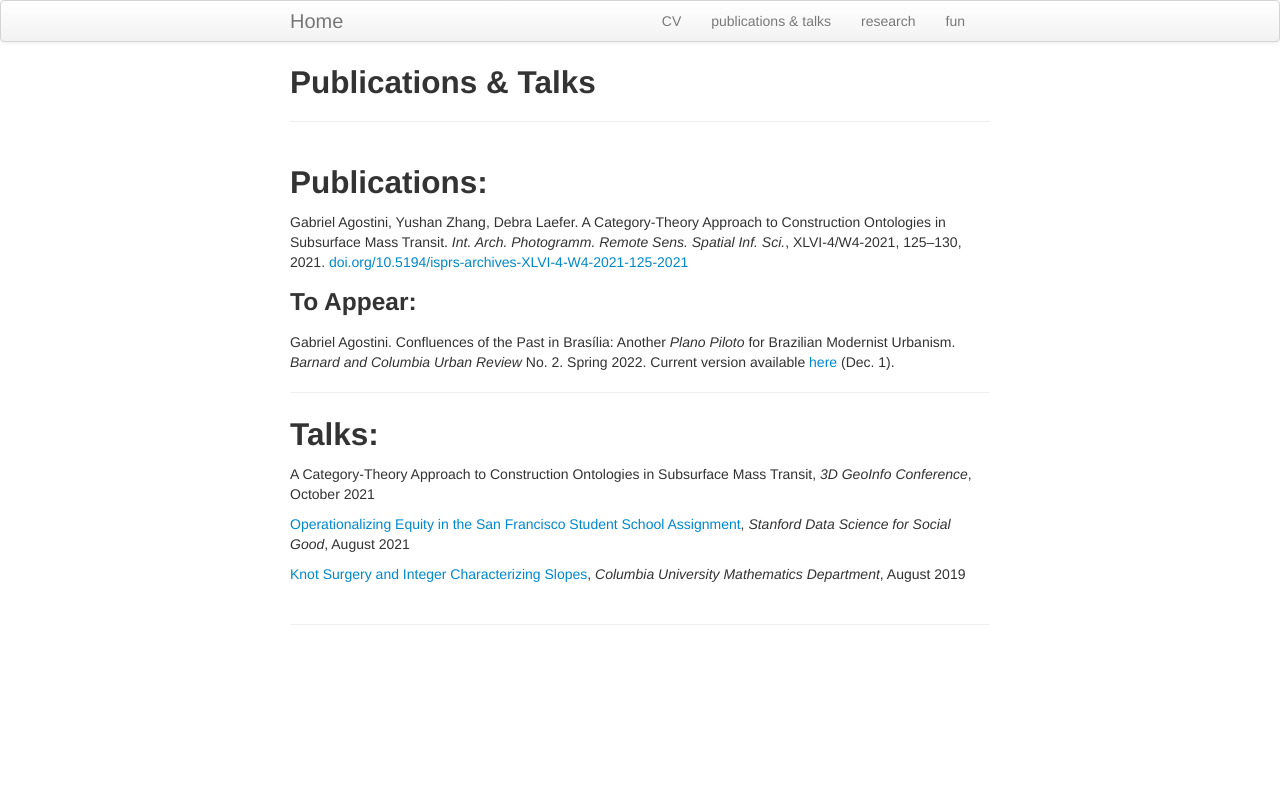
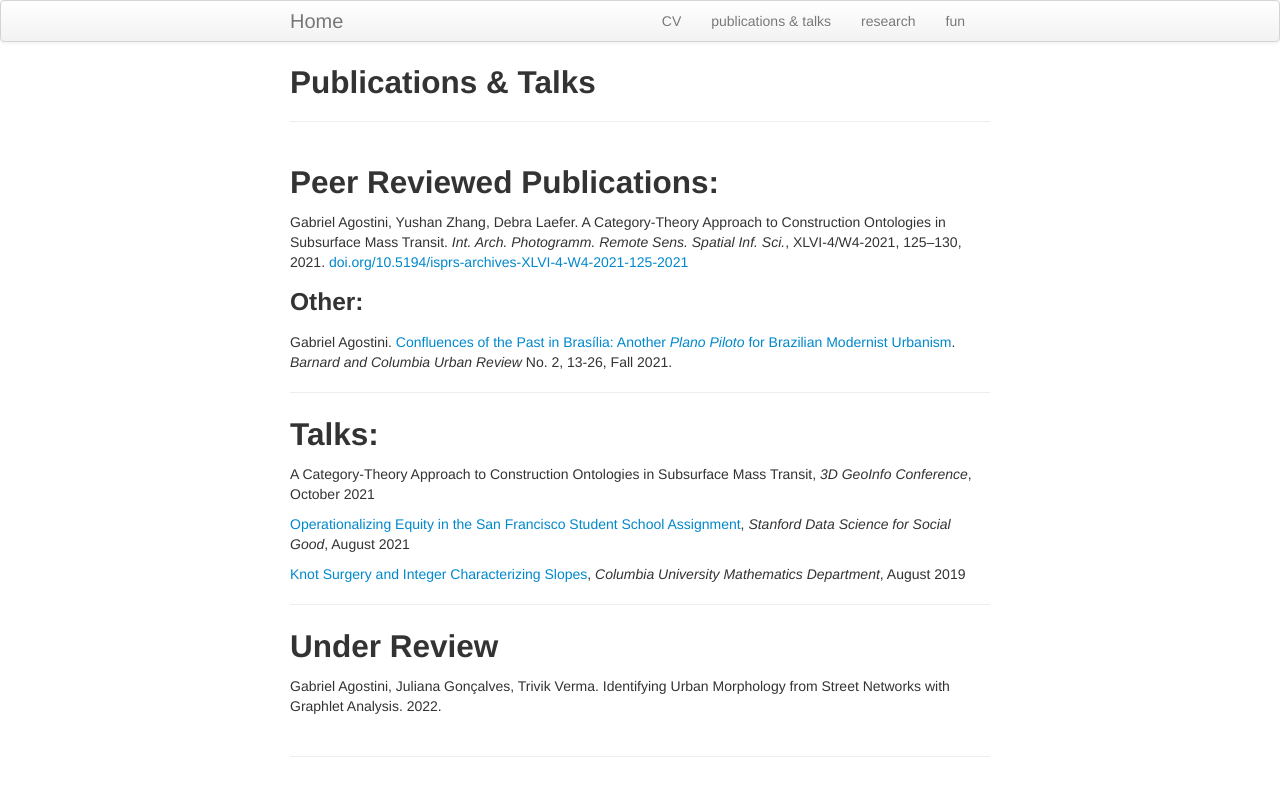
Before and after one commit to gsagostini/gsagostini.github.io, a Jekyll site: the page built from pages/publications_and_talks.md, in a window 1280 px wide. Shown: the top 796 px of the page. Built offline with Jekyll 4.4.1, drawn with Linux system fonts in a browser that asks for light colours.

Commit message:
add urban review and conference abstract

```diff
--- a/pages/publications_and_talks.md
+++ b/pages/publications_and_talks.md
@@ -4,13 +4,13 @@ title: Publications & Talks
 description: Pieces of my work that already got out there
 ---
 
-## Publications:
+## Peer Reviewed Publications:
 
 Gabriel Agostini, Yushan Zhang, Debra Laefer. A Category-Theory Approach to Construction Ontologies in Subsurface Mass Transit. _Int. Arch. Photogramm. Remote Sens. Spatial Inf. Sci._, XLVI-4/W4-2021, 125–130, 2021. [doi.org/10.5194/isprs-archives-XLVI-4-W4-2021-125-2021](https://www.int-arch-photogramm-remote-sens-spatial-inf-sci.net/XLVI-4-W4-2021/125/2021/)
 
-### To Appear:
+### Other:
 
-Gabriel Agostini. Confluences of the Past in Brasília: Another _Plano Piloto_ for Brazilian Modernist Urbanism. _Barnard and Columbia Urban Review_ No. 2. Spring 2022. Current version available [here](../files/Confluences-of-the-Past-in-Brasilia.pdf) (Dec. 1).
+Gabriel Agostini. [Confluences of the Past in Brasília: Another _Plano Piloto_ for Brazilian Modernist Urbanism](../files/urban_review_fall21.pdf). _Barnard and Columbia Urban Review_ No. 2, 13-26, Fall 2021.
 
 ---
 
@@ -21,3 +21,8 @@ A Category-Theory Approach to Construction Ontologies in Subsurface Mass Transit
 [Operationalizing Equity in the San Francisco Student School Assignment](https://www.youtube.com/watch?v=48FYug28Bzw&t=3531s), _Stanford Data Science for Social Good_, August 2021
 
 [Knot Surgery and Integer Characterizing Slopes](https://youtu.be/0LLg-Lr_me4), _Columbia University Mathematics Department_, August 2019
+
+---
+## Under Review
+
+Gabriel Agostini, Juliana Gonçalves, Trivik Verma. Identifying Urban Morphology from Street Networks with Graphlet Analysis. 2022.
```
